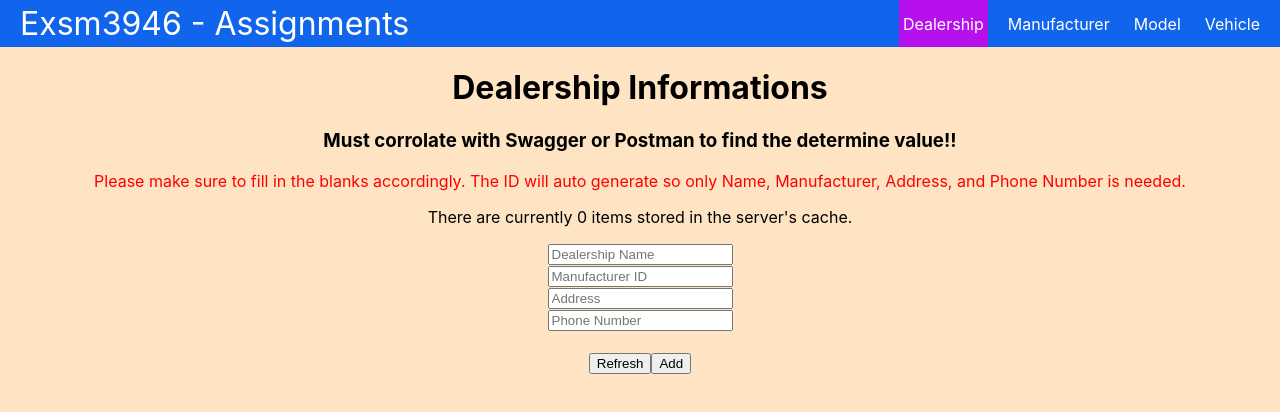
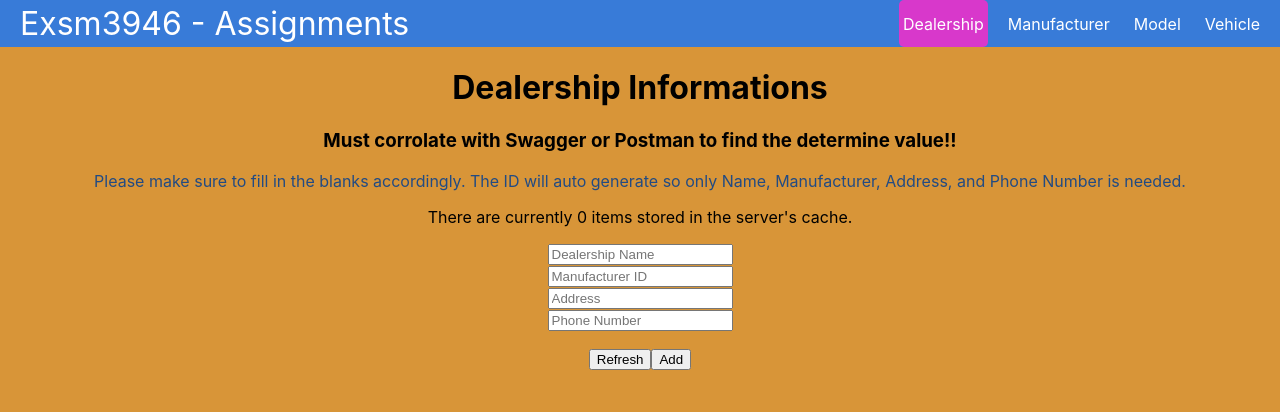
Before and after one commit to JMDelisle/Exsm3946, a React (Create React App) app in the folder EXSM3946_Assignment/exsm3946_assignment_frontend/: page /dealership in a window 1280 px wide. Shown: the top 412 px of the page. Built offline with nearby package versions, Linux system fonts and the light colour scheme.

Commit message:
Added more css;

```diff
--- a/EXSM3946_Assignment/exsm3946_assignment_frontend/src/pages/Dealership.js
+++ b/EXSM3946_Assignment/exsm3946_assignment_frontend/src/pages/Dealership.js
@@ -56,7 +56,7 @@ export default class Dealership extends Component {
                 <input value={this.state.address} onChange={(event) => { this.setState({ address: event.target.value }); }} type="text" placeholder="Address" /><br />
                 <input value={this.state.phoneNumber} onChange={(event) => { this.setState({ phoneNumber: event.target.value }); }} type="text" placeholder="Phone Number" /><br />
 
-                <h1>{this.state.ErrorList }</h1>
+                <h2>{this.state.ErrorList}</h2>
 
                 <button onClick={(() => {
 
@@ -99,7 +99,7 @@ export default class Dealership extends Component {
 
         console.log(response);
 
-        this.setState({ ErrorList: `${response.status}${response.statusText}: Please recheck your data before adding.` })
+        this.setState({ ErrorList: `${response.status} ${response.statusText}: Please recheck your data before adding.` })
 
         // If we want to refresh the list automatically, all we have to do is call our update methods at the end.
         this.populateCount();
@@ -123,6 +123,7 @@ export default class Dealership extends Component {
 
         console.log(response);
 
+
         this.populateCount();
         this.populateDealerships();
     }
@@ -141,6 +142,9 @@ export default class Dealership extends Component {
         const response = await fetch("dealership?" + new URLSearchParams(requestParams), requestOptions);
 
         console.log(response);
+
+        this.setState({ ErrorList: `${response.status} ${response.statusText}: Please recheck your data before updating.` })
+
 
         this.populateCount();
         this.populateDealerships();
--- a/EXSM3946_Assignment/exsm3946_assignment_frontend/src/pages/Manufacturer.js
+++ b/EXSM3946_Assignment/exsm3946_assignment_frontend/src/pages/Manufacturer.js
@@ -47,7 +47,7 @@ export default class Manufacturer extends Component {
                 {/*<input value={this.state.id} onChange={(event) => { this.setState({ id: event.target.value }); }} type="text" placeholder="ID" /><br />*/}
                 <input value={this.state.name} onChange={(event) => { this.setState({ name: event.target.value }); }} type="text" placeholder="Name" /><br />
 
-                <h1>{this.state.ErrorList}</h1>
+                <h2>{this.state.ErrorList}</h2>
 
                 <button onClick={(() => {
                     // 3. When the button is clicked, set the state loading to true and begin the fetch method. Changing state triggers render to fire.
@@ -82,7 +82,7 @@ export default class Manufacturer extends Component {
 
         console.log(response);
 
-        this.setState({ ErrorList: `${response.status}${response.statusText}: Please recheck your data before adding.` })
+        this.setState({ ErrorList: `${response.status} ${response.statusText}: Please recheck your data before adding.` })
 
 
         // If we want to refresh the list automatically, all we have to do is call our update methods at the end.
@@ -104,6 +104,7 @@ export default class Manufacturer extends Component {
 
         console.log(response);
 
+
         this.populateCount();
         this.populateManufacturers();
     }
@@ -121,7 +122,8 @@ export default class Manufacturer extends Component {
 
         console.log(response);
 
-        this.setState({ErrorList:`${response.status}${response.statusText}`})
+
+        this.setState({ ErrorList: `${response.status} ${response.statusText}: Please recheck your data before updating.` })
 
         this.populateCount();
         this.populateManufacturers();
--- a/EXSM3946_Assignment/exsm3946_assignment_frontend/src/pages/Model.js
+++ b/EXSM3946_Assignment/exsm3946_assignment_frontend/src/pages/Model.js
@@ -48,7 +48,7 @@ export default class Model extends Component {
                 <input value={this.state.manufacturerID} onChange={(event) => { this.setState({ manufacturerID: event.target.value }); }} type="text" placeholder="Manufacturer ID" /><br />
                 <input value={this.state.name} onChange={(event) => { this.setState({ name: event.target.value }); }} type="text" placeholder="Model Name" /><br />
 
-                <h1>{this.state.ErrorList}</h1>
+                <h2>{this.state.ErrorList}</h2>
 
                 <button onClick={(() => {
                     // 3. When the button is clicked, set the state loading to true and begin the fetch method. Changing state triggers render to fire.
@@ -84,7 +84,7 @@ export default class Model extends Component {
 
         console.log(response);
 
-        this.setState({ ErrorList: `${response.status}${response.statusText}: Please recheck your data before adding.` })
+        this.setState({ ErrorList: `${response.status} ${response.statusText}: Please recheck your data before adding.` })
 
         // If we want to refresh the list automatically, all we have to do is call our update methods at the end.
         this.populateCount();
@@ -106,6 +106,7 @@ export default class Model extends Component {
 
         console.log(response);
 
+
         this.populateCount();
         this.populateModels();
     }
@@ -123,6 +124,8 @@ export default class Model extends Component {
         const response = await fetch("model?" + new URLSearchParams(requestParams), requestOptions);
 
         console.log(response);
+
+        this.setState({ ErrorList: `${response.status} ${response.statusText}: Please recheck your data before updating.` })
 
         this.populateCount();
         this.populateModels();
--- a/EXSM3946_Assignment/exsm3946_assignment_frontend/src/pages/Vehicle.js
+++ b/EXSM3946_Assignment/exsm3946_assignment_frontend/src/pages/Vehicle.js
@@ -54,7 +54,7 @@ export default class Vehicle extends Component {
                 <input value={this.state.dealershipID} onChange={(event) => { this.setState({ dealershipID: event.target.value }); }} type="text" placeholder="Dealership ID" /><br />
                 <input value={this.state.trimLevel} onChange={(event) => { this.setState({ trimLevel: event.target.value }); }} type="text" placeholder="Trim Level" /><br />
 
-                <h1>{this.state.ErrorList}</h1>
+                <h2>{this.state.ErrorList}</h2>
 
 
                 <button onClick={(() => {
@@ -92,7 +92,7 @@ export default class Vehicle extends Component {
 
         console.log(response);
 
-        this.setState({ ErrorList: `${response.status}${response.statusText}: Please recheck your data before adding.` })
+        this.setState({ ErrorList: `${response.status} ${response.statusText}: Please recheck your data before adding.` })
 
 
         // If we want to refresh the list automatically, all we have to do is call our update methods at the end.
@@ -117,6 +117,7 @@ export default class Vehicle extends Component {
 
         console.log(response);
 
+
         this.populateCount();
         this.populateVehicles();
     }
@@ -137,6 +138,8 @@ export default class Vehicle extends Component {
 
         console.log(response);
 
+        this.setState({ ErrorList: `${response.status} ${response.statusText}: Please recheck your data before updating.` })
+
         this.populateCount();
         this.populateVehicles();
     }
--- a/EXSM3946_Assignment/exsm3946_assignment_frontend/src/styles.css
+++ b/EXSM3946_Assignment/exsm3946_assignment_frontend/src/styles.css
@@ -4,13 +4,27 @@
 
 body {
     margin: 0;
-    background-color: bisque;
+    background-color: #d89538;
 }
 
 h1 {
     text-align:center;
     color: darkred;
 }
+
+h2 {
+    background-image: linear-gradient(0deg, #f00 25%, #ffb300 60%);
+    color: #0000;
+    -webkit-background-clip: text;
+    background-clip: text;
+    font-size: 20px;
+    font-weight: bold;
+    display: inline-block;
+    font-family: "Arial Black", Gadget, sans-serifpx;
+    color: #367ada;
+    text-shadow: #A3A3A3 3px 3px 1px;
+}
+
 
 .title {
     color: black;
@@ -22,7 +36,7 @@ h1 {
 }
 
 .nav {
-    background-color: #1165ed;
+    background-color: #387bd8;
     color: white;
     display: flex;
     justify-content: space-between;
@@ -50,14 +64,17 @@ h1 {
     display: flex;
     align-items: center;
     padding: .25rem;
+    border-radius: 5px;
 }
 
 .nav li.active {
-    background-color: #b611ed;
+    background-color: #d838cb;
+    border-radius: 5px;
 }
 
 .nav li:hover {
-    background-color: #d576f5;
+    background-color: #38d845;
+    border-radius: 5px;
 }
 
 ol, li {
@@ -65,9 +82,5 @@ ol, li {
 }
 
 span {
-    color: red;
+    color: #224b83;
 }
-
-.homepage {
-    background-color: bisque;
-}
```
